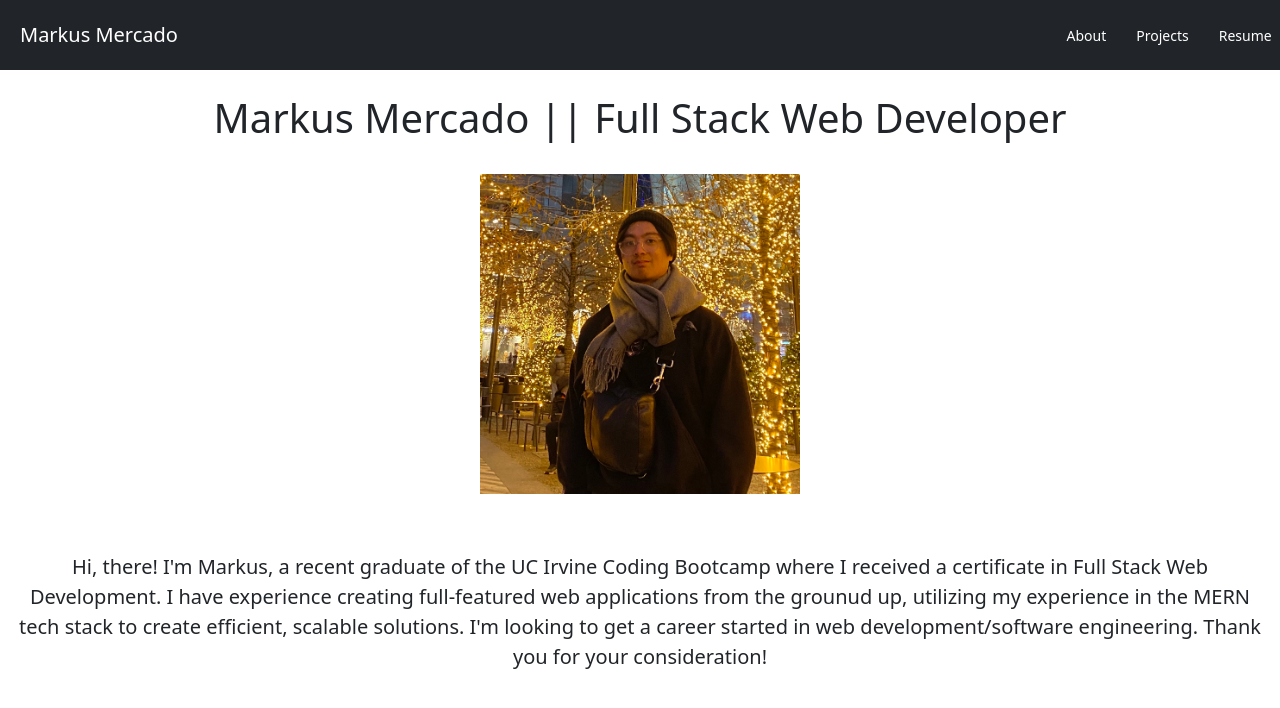
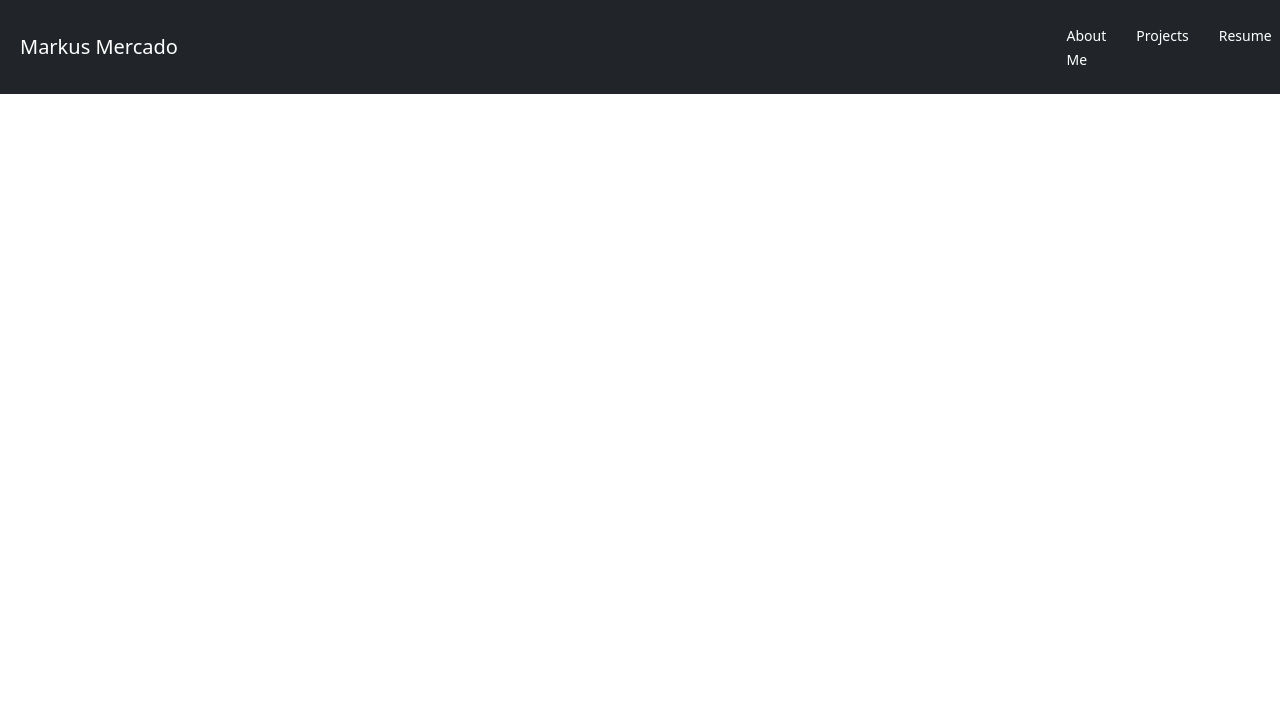
Before and after one commit to markkoos/Portfolio-MarkusMercado, a React (Create React App) app: page / in a window 1280 px wide. Shown: the top 708 px of the page. Built offline with nearby package versions, Linux system fonts and the light colour scheme.

Commit message:
fix sync problems

```diff
--- a/src/App.js
+++ b/src/App.js
@@ -1,8 +1,7 @@
 import React from "react";
 import AboutMe from "./components/pages/AboutMe";
-import NavBar from "./components/NavBar";
-import Container from "./components/Container";
+import NavBar from "./components/navbar";
 
 export default function App() {
-  return <Container />
+  return <NavBar />
 }
--- a/src/components/container.js
+++ b/src/components/container.js
@@ -3,25 +3,24 @@ import AboutMe from './pages/AboutMe';
 import ContactMe from './pages/ContactMe';
 import Projects from './pages/Projects';
 import Resume from './pages/Resume';
-import NavBar from './NavBar';
 
-export default function Container() {
+export default function container() {
 
     // use state for the current page
-    const [currentPage, setPage] = useState('About Me');
+    const [currentPage, setPage] = useState('Home');
 
     // checks the current value of currentPage and returns the matching component to be rendered
     const renderPage = () => {
-        if (currentPage === 'About Me') {
+        if (currentpage === 'About Me') {
             return <AboutMe />
         }
-        if (currentPage === 'Projects') {
+        if (currentpage === 'Projects') {
             return <Projects />
         }
-        if (currentPage === 'Resume') {
+        if (currentpage === 'Resume') {
             return <Resume />
         }
-        if (currentPage === 'Contact Me') {
+        if (currentpage === 'Contact Me') {
             return <ContactMe />
         }
     };
@@ -31,10 +30,4 @@ export default function Container() {
         setPage(page);
     };
 
-    return (
-        <div>
-            <NavBar pageChangeHandler={pageChangeHandler} />
-            {renderPage()}
-        </div>
-    )
 }
--- a/src/components/navbar.js
+++ b/src/components/navbar.js
@@ -1,17 +1,18 @@
 import React from 'react';
+// hi
 
 export default function NavBar({ pageChangeHandler }) {
     return (
         <nav class="navbar navbar-expand-lg navbar-dark bg-dark">
             <span class="navbar-brand">Markus Mercado</span>
-            <ul className="navbar-nav">
+            <ul className="navbar-nav mr-auto">
 
                 <li className="nav-item">
-                <a href="#aboutme" onClick={() => pageChangeHandler('About Me')}>About</a>
+                <a href="#aboutme" onClick={() => pageChangeHandler('About Me')}>About Me</a>
                 </li>
 
                 <li className="nav-item">
-                <a href="#projects" onClick={() => pageChangeHandler('Projects')}>Projects</a>
+                <a href="projects" onClick={() => pageChangeHandler('Projects')}>Projects</a>
                 </li>
 
                 <li className="nav-item">
@@ -19,7 +20,7 @@ export default function NavBar({ pageChangeHandler }) {
                 </li>
 
                 <li className="nav-item">
-                <a href="#contactme" onClick={() => pageChangeHandler('Contact Me')}>Contact</a>
+                <a href="#contactme" onClick={() => pageChangeHandler('Contact Me')}>Contact Me</a>
                 </li>
 
             </ul>
```
